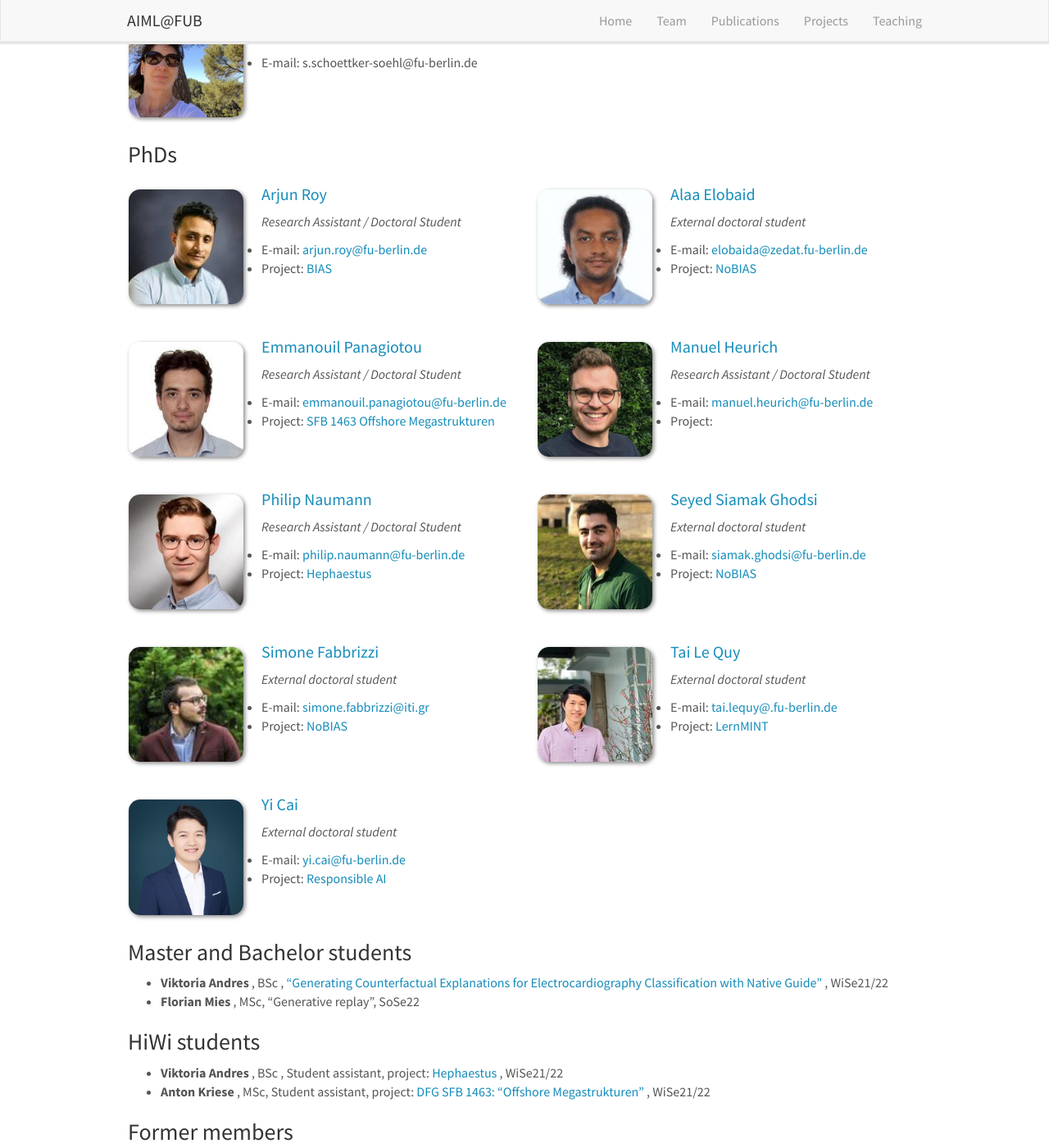
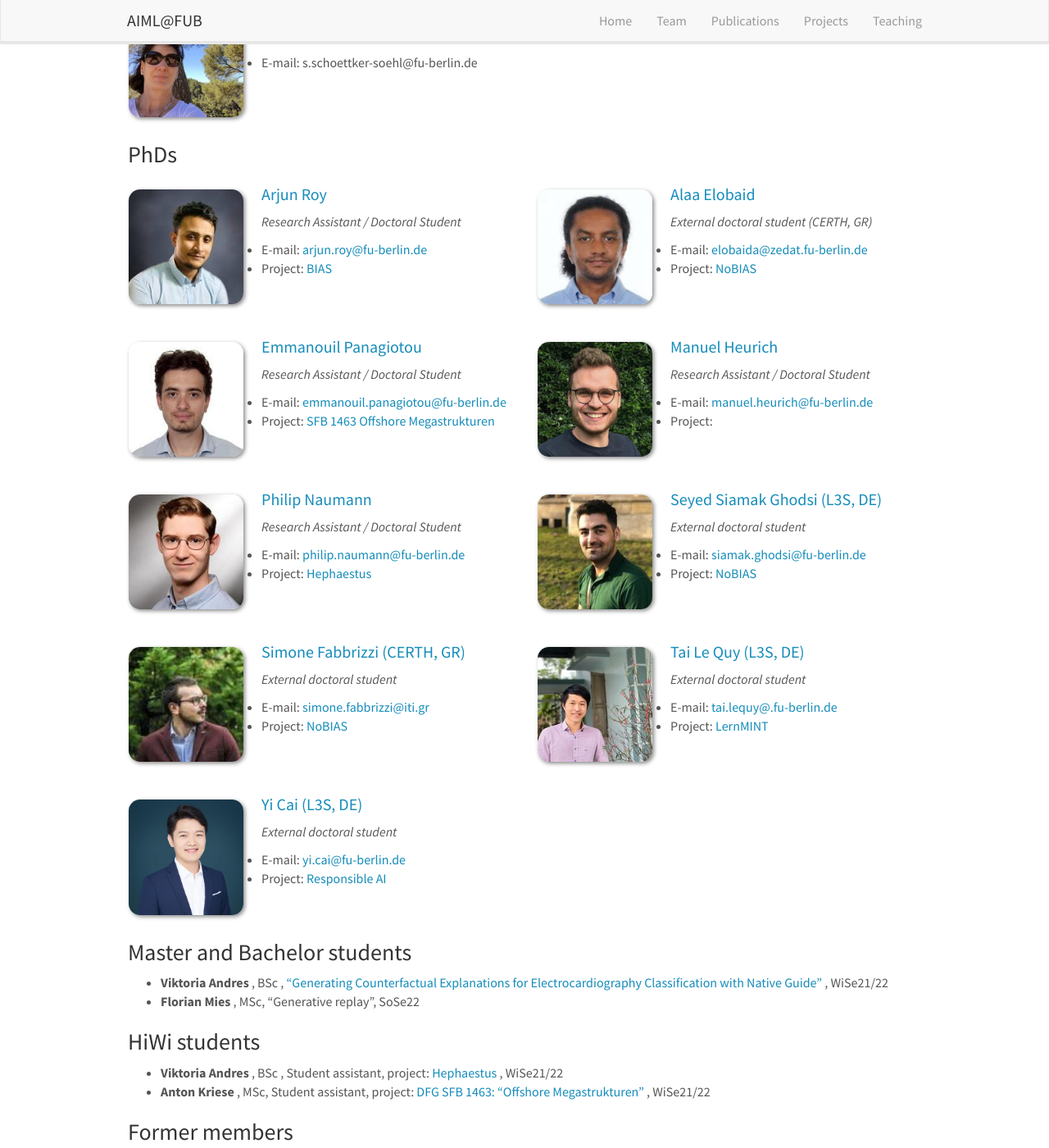
Before and after one commit to AIML-research/AIML-research.github.io, a Jekyll site: the page built from _pages/team.md, in a window 1280 px wide and 1400 px high, scrolled down 385 px. Shown: the whole window at 82% size. Built offline with Jekyll 4.4.1, drawn with Linux system fonts in a browser that asks for light colours; nearby versions of some CDN libraries.

Commit message:
Update phds.yml

```diff
--- a/_data/phds.yml
+++ b/_data/phds.yml
@@ -10,7 +10,7 @@
 
 - name: Alaa Elobaid
   photo: Alaa.jpg
-  info: External doctoral student
+  info: External doctoral student (CERTH, GR)
   email: elobaida@zedat.fu-berlin.de
   number_educ: 0
   project: NoBIAS
@@ -47,7 +47,7 @@
   has_project_web: 1
   project_web: https://aiml-research.github.io/projects/hephaestus/
 
-- name: Seyed Siamak Ghodsi
+- name: Seyed Siamak Ghodsi (L3S, DE)
   photo: Siamak.jpg
   info: External doctoral student
   email: siamak.ghodsi@fu-berlin.de
@@ -57,7 +57,7 @@
   has_project_web: 1
   project_web: https://aiml-research.github.io/projects/nobias/
 
-- name: Simone Fabbrizzi
+- name: Simone Fabbrizzi (CERTH, GR)
   photo: Simone.jpg
   info: External doctoral student
   email: simone.fabbrizzi@iti.gr
@@ -67,7 +67,7 @@
   has_project_web: 1
   project_web: https://aiml-research.github.io/projects/nobias/
 
-- name: Tai Le Quy
+- name: Tai Le Quy (L3S, DE)
   photo: Tai.jpg
   info: External doctoral student
   email: tai.lequy@.fu-berlin.de
@@ -77,7 +77,7 @@
   has_project_web: 1
   project_web: https://aiml-research.github.io/projects/lernmint/
 
-- name: Yi Cai
+- name: Yi Cai (L3S, DE)
   photo: Yi.jpg
   info: External doctoral student
   email: yi.cai@fu-berlin.de
```
